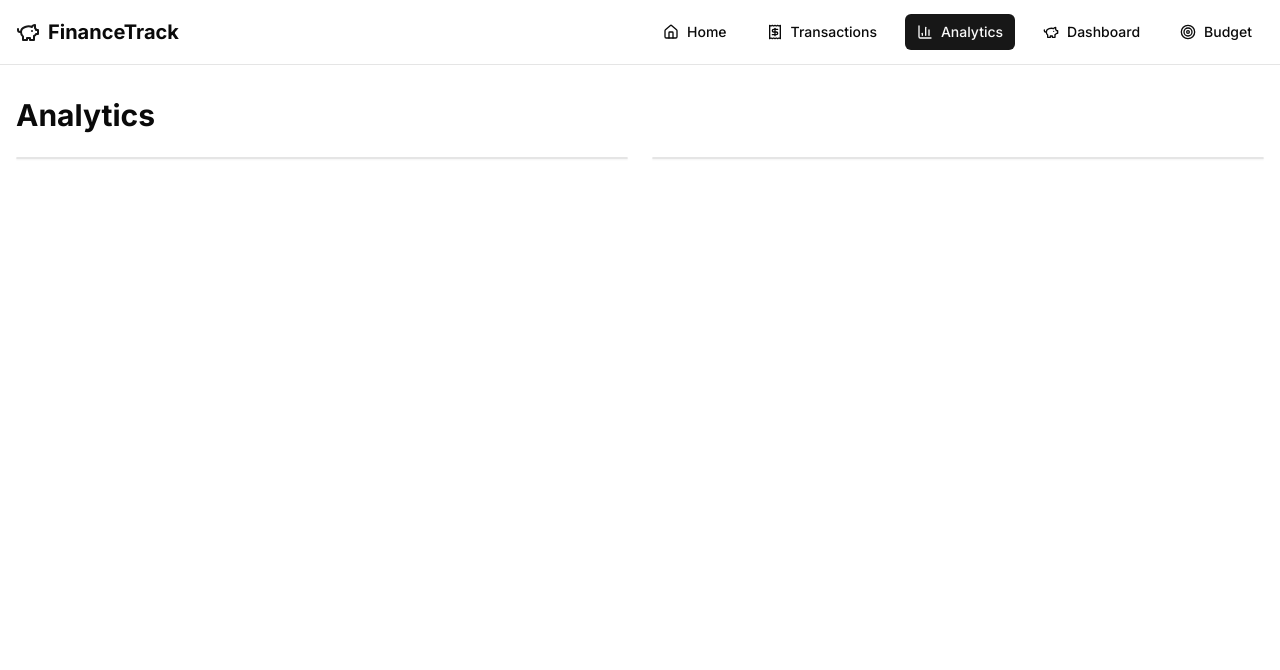
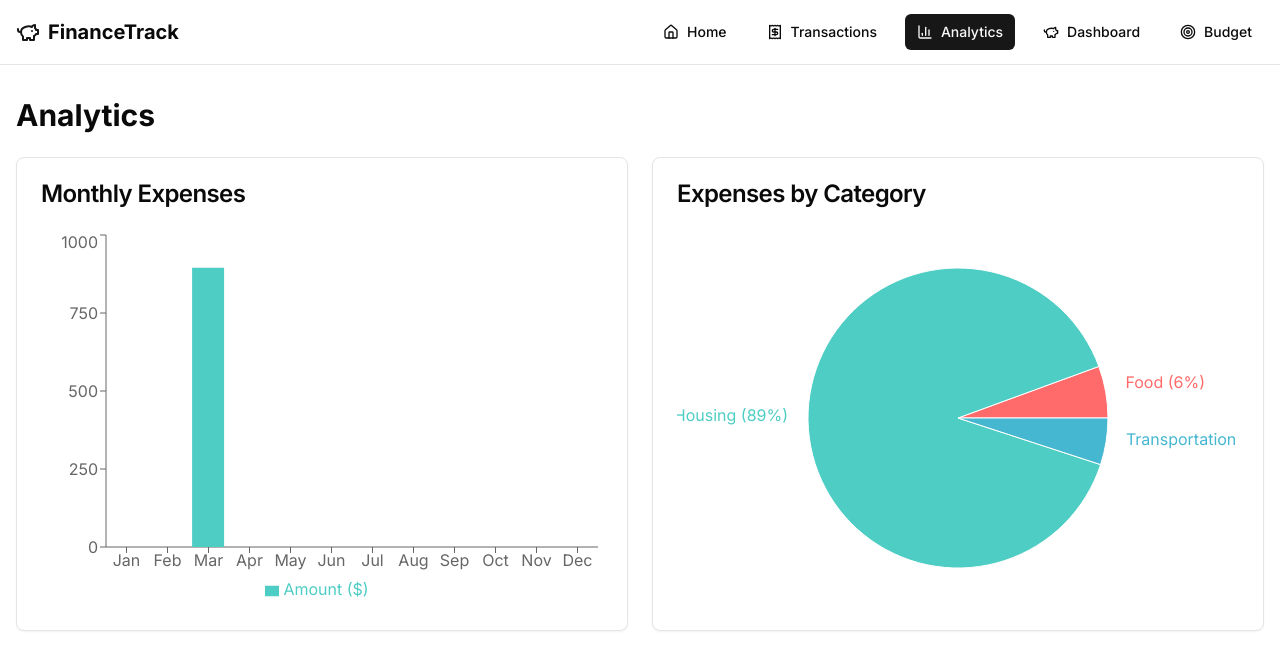
Before and after one commit to Rajdp-krmkr/financetrack, a Next.js app: page /analytics in a window 1280 px wide. Shown: the top 670 px of the page. Built offline with nearby package versions, Linux system fonts and the light colour scheme.

Commit message:
Add data visualization to AnalyticsPage with bar and pie charts for monthly and category expenses

```diff
--- a/app/analytics/page.jsx
+++ b/app/analytics/page.jsx
@@ -1,8 +1,19 @@
-import React from "react";
-
-import { getMonthlyExpenses, getCategoryExpenses } from "@/lib/data";
+"use client";
 
 import { Card, CardContent, CardHeader, CardTitle } from "@/components/ui/card";
+import {
+  BarChart,
+  PieChart,
+  ResponsiveContainer,
+  Bar,
+  Pie,
+  Cell,
+  XAxis,
+  YAxis,
+  Tooltip,
+  Legend,
+} from "recharts";
+import { getMonthlyExpenses, getCategoryExpenses } from "@/lib/data";
 
 const months = [
   "Jan",
@@ -20,7 +31,7 @@ const months = [
 ];
 const COLORS = ["#FF6B6B", "#4ECDC4", "#45B7D1", "#96CEB4", "#FFEEAD"];
 
-const AnalyticsPage = () => {
+export default function AnalyticsPage() {
   const monthlyData = getMonthlyExpenses().map((value, index) => ({
     month: months[index],
     amount: value,
@@ -33,12 +44,55 @@ const AnalyticsPage = () => {
       <h1 className="text-3xl font-bold">Analytics</h1>
 
       <div className="grid gap-6 md:grid-cols-2">
-        <Card></Card>
+        <Card>
+          <CardHeader>
+            <CardTitle>Monthly Expenses</CardTitle>
+          </CardHeader>
+          <CardContent className="h-[400px]">
+            <ResponsiveContainer width="100%" height="100%">
+              <BarChart data={monthlyData}>
+                <XAxis dataKey="month" />
+                <YAxis />
+                <Tooltip />
+                <Legend />
+                <Bar dataKey="amount" fill="#4ECDC4" name="Amount ($)" />
+              </BarChart>
+            </ResponsiveContainer>
+          </CardContent>
+        </Card>
 
-        <Card></Card>
+        <Card>
+          <CardHeader>
+            <CardTitle>Expenses by Category</CardTitle>
+          </CardHeader>
+          <CardContent className="h-[400px]">
+            <ResponsiveContainer width="100%" height="100%">
+              <PieChart>
+                <Pie
+                  data={categoryData}
+                  cx="50%"
+                  cy="50%"
+                  labelLine={false}
+                  label={({ name, percent }) =>
+                    `${name} (${(percent * 100).toFixed(0)}%)`
+                  }
+                  outerRadius={150}
+                  fill="#8884d8"
+                  dataKey="value"
+                >
+                  {categoryData.map((entry, index) => (
+                    <Cell
+                      key={`cell-${index}`}
+                      fill={COLORS[index % COLORS.length]}
+                    />
+                  ))}
+                </Pie>
+                <Tooltip />
+              </PieChart>
+            </ResponsiveContainer>
+          </CardContent>
+        </Card>
       </div>
     </div>
   );
-};
-
-export default AnalyticsPage;
+}
--- a/package.json
+++ b/package.json
@@ -23,6 +23,7 @@
     "postcss": "8.4.30",
     "react": "18.2.0",
     "react-dom": "18.2.0",
+    "recharts": "^2.12.7",
     "tailwind-merge": "^2.5.2",
     "tailwindcss": "3.3.3",
     "tailwindcss-animate": "^1.0.7"
```
Also changed, not shown: 1 other file (tests, documents, lock files or other folders).
